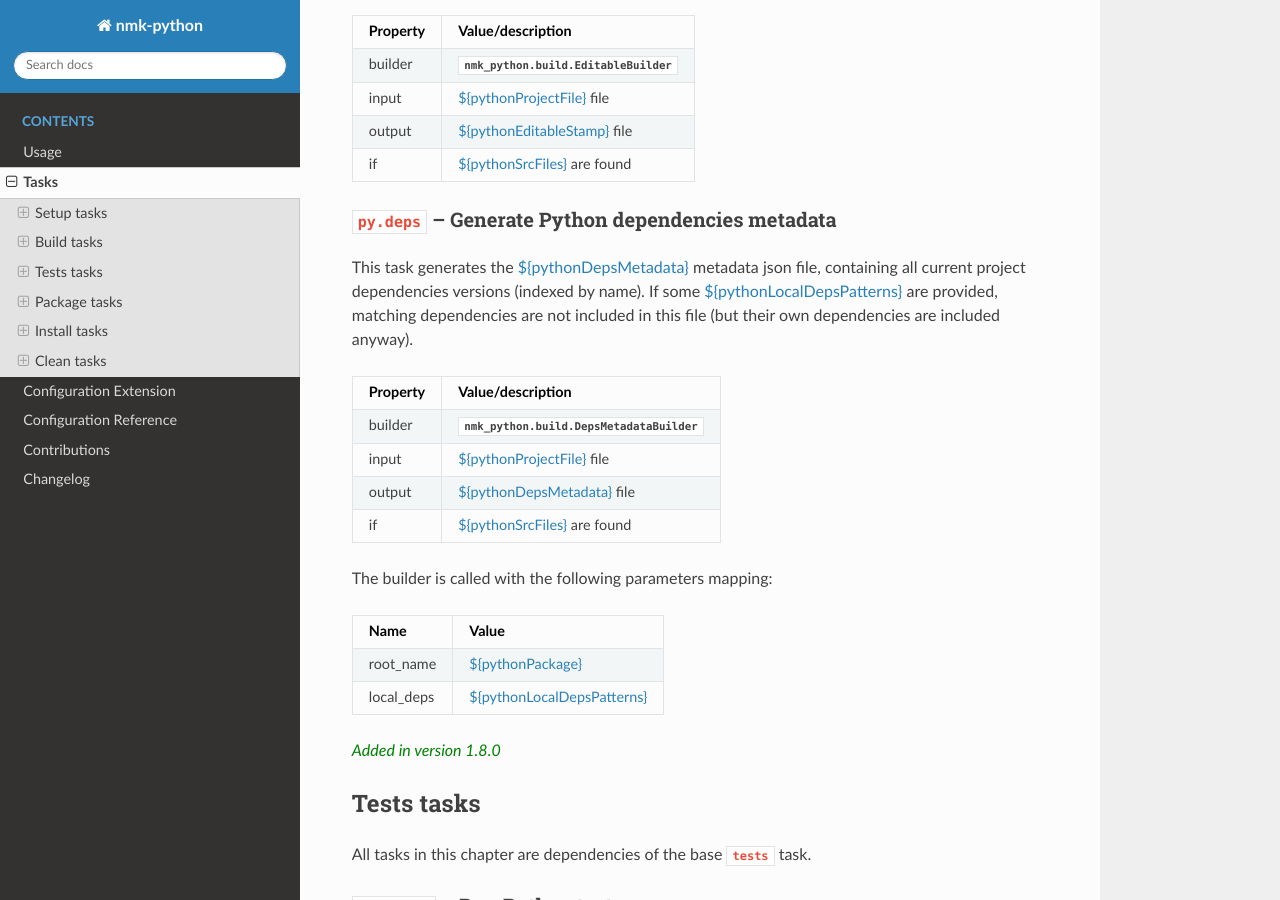
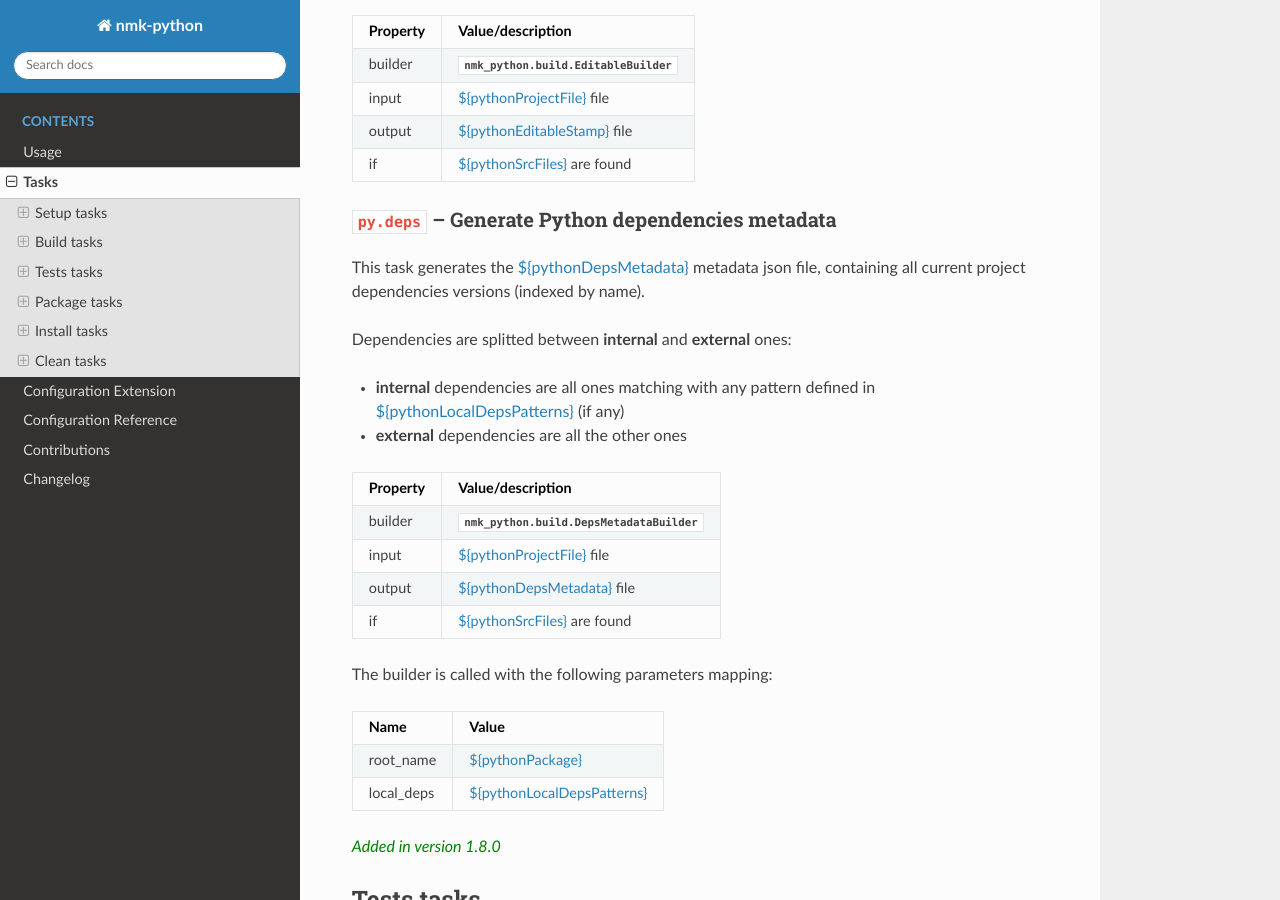
Before and after one commit to dynod/nmk-python, a Sphinx documentation site: the page built from doc/tasks.md, in a window 1280 px wide and 900 px high, scrolled down 3203 px. Built offline with Sphinx 7.4.7 and the Read the Docs theme 3.1.0, drawn with Linux system fonts in a browser that asks for light colours.

Commit message:
Update documentation

```diff
--- a/doc/tasks.md
+++ b/doc/tasks.md
@@ -139,7 +139,11 @@ This task installs the project in editable mode in the venv.
 
 ### **`py.deps`** -- Generate Python dependencies metadata
 
-This task generates the {ref}`${pythonDepsMetadata}<pythonDepsMetadata>` metadata json file, containing all current project dependencies versions (indexed by name). If some {ref}`${pythonLocalDepsPatterns}<pythonLocalDepsPatterns>` are provided, matching dependencies are not included in this file (but their own dependencies are included anyway).
+This task generates the {ref}`${pythonDepsMetadata}<pythonDepsMetadata>` metadata json file, containing all current project dependencies versions (indexed by name).
+
+Dependencies are splitted between **internal** and **external** ones:
+* **internal** dependencies are all ones matching with any pattern defined in {ref}`${pythonLocalDepsPatterns}<pythonLocalDepsPatterns>` (if any)
+* **external** dependencies are all the other ones
 
 | Property | Value/description                                     |
 | -------- | ----------------------------------------------------- |
```
